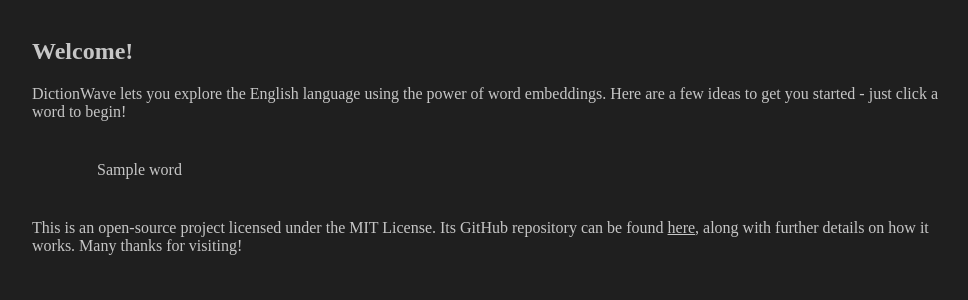
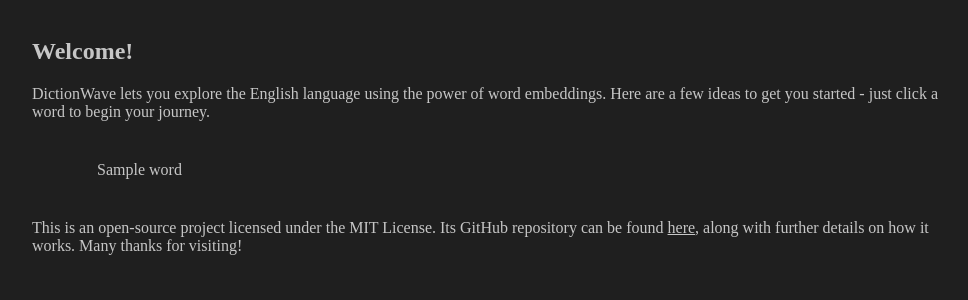
Before and after one commit to jhelsby/DictionWave, a Flask app: template templates/index.html in a window 1280 px wide. Shown: the part 159-459 px from the top of the page, without its empty margins (148-1116 px from the left). Run offline with Flask 3, Linux system fonts and the light colour scheme; the template is opened without the code that fills it: most values are stand-ins (such as "Sample title", 1, 10 or a date in 2020); parts of the project's set-up code (start-up, migrations or seed data) failed here and were passed over.

Commit message:
Website wording.

```diff
--- a/templates/index.html
+++ b/templates/index.html
@@ -134,7 +134,7 @@
             <p>
                 DictionWave lets you explore the English language using the power of word embeddings. Here are a few
                 ideas
-                to get you started - just click a word to begin!
+                to get you started - just click a word to begin your journey.
             </p>
             <div class="example">
                 {% for word in example_words %}
```
